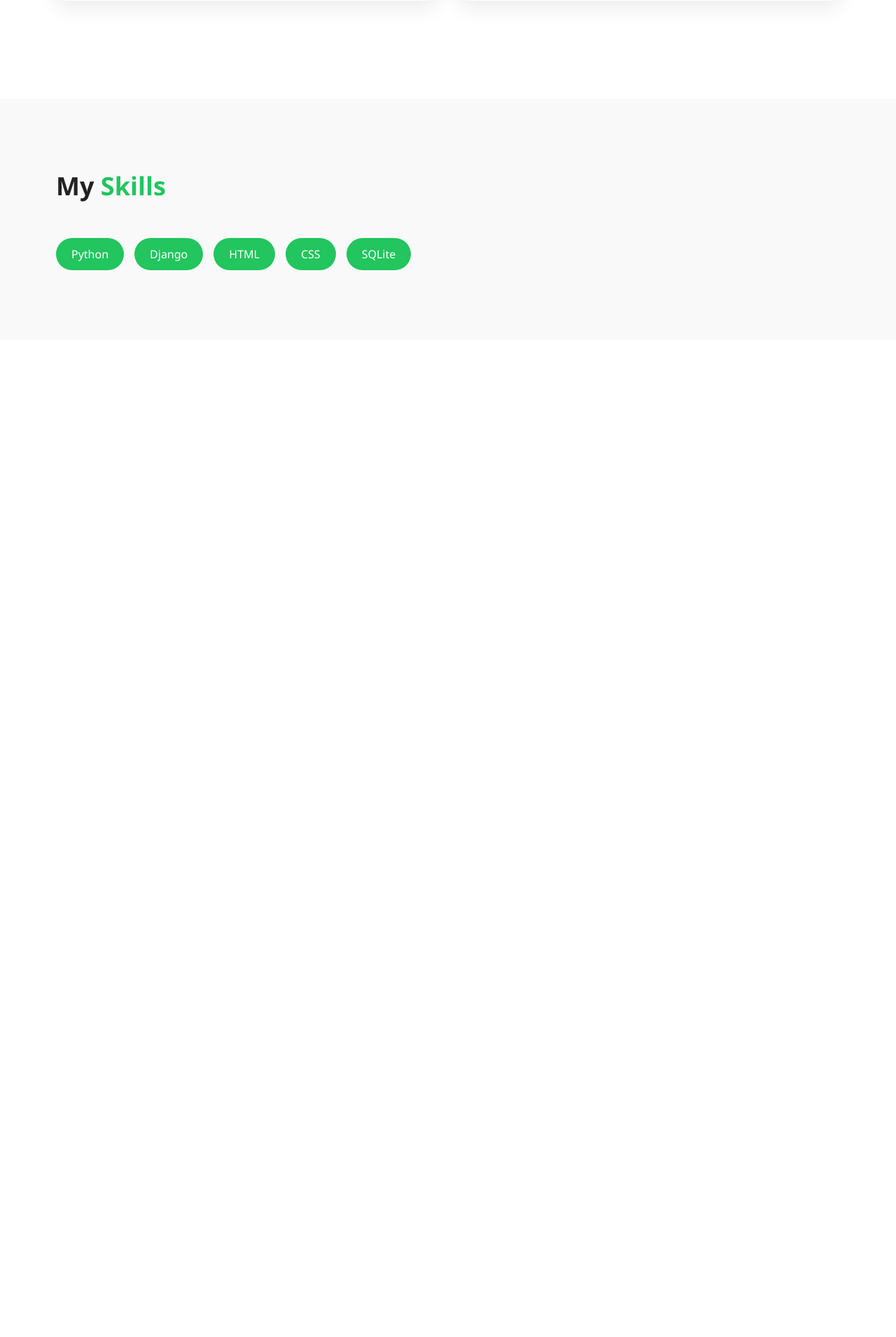
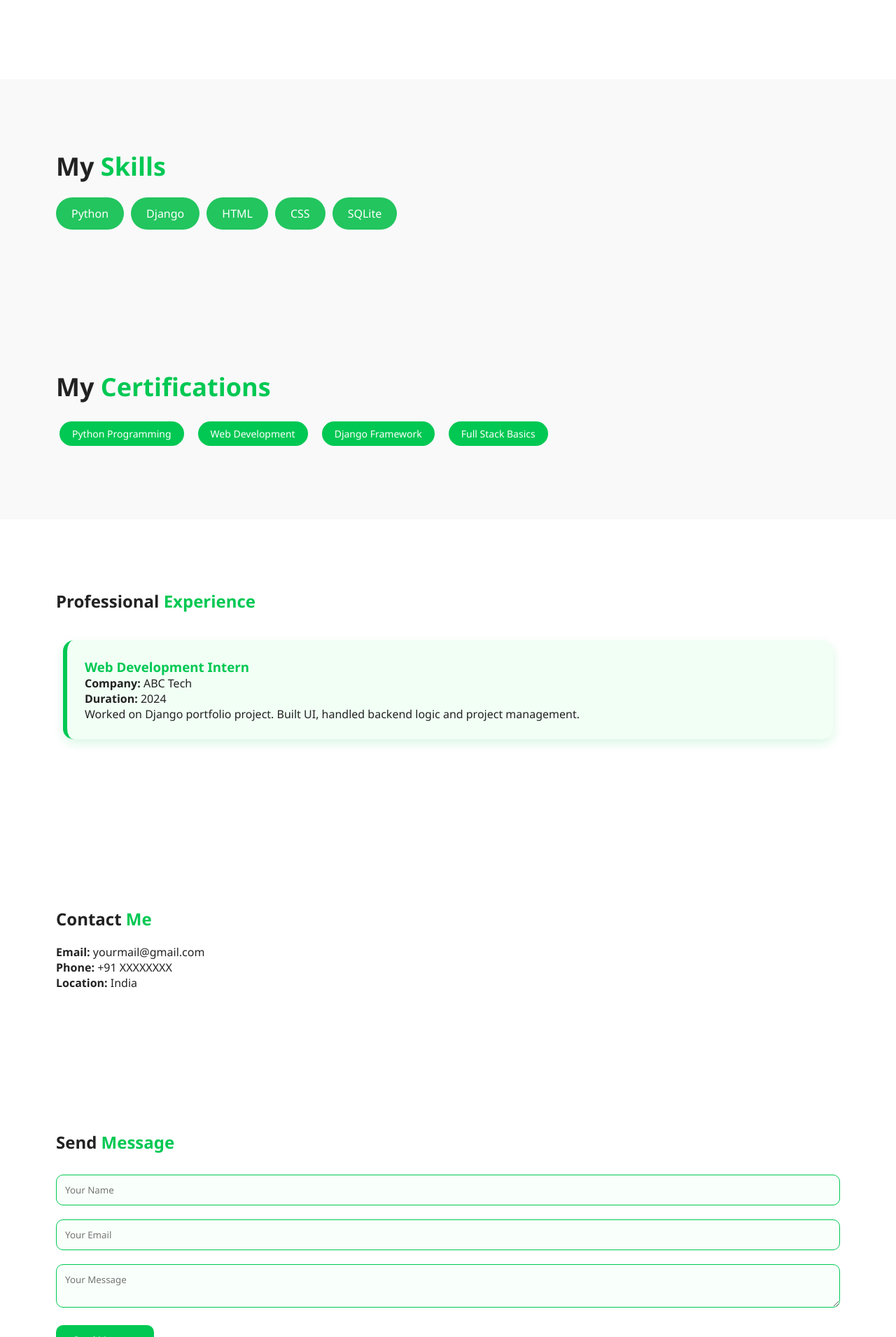
Before and after one commit to Megha-3009/portfolio-django, a Django app: page / in a window 1280 px wide. Shown: the part 1850-3760 px from the top of the page at 70% size. Before the commit the page ends 2236 px from the top, so only its background shows below. Run offline with Django 5.2, Linux system fonts and the light colour scheme; data comes from the database, SQL or seed files in the repository.

Commit message:
updated contact,certificate

```diff
--- a/home/static/home/style.css
+++ b/home/static/home/style.css
@@ -313,3 +313,123 @@ footer {
         text-align: center;
     }
 }
+/* GREEN THEME CARD */
+
+.project-card {
+    background: #f1fff5;
+    border-radius: 15px;
+    padding: 25px;
+    border-left: 6px solid #00c853;
+    box-shadow: 0 6px 15px rgba(0, 200, 83, 0.15);
+    transition: 0.3s;
+}
+
+.project-card:hover {
+    transform: translateY(-6px);
+    box-shadow: 0 10px 25px rgba(0, 200, 83, 0.25);
+}
+
+/* GRID */
+
+.project-grid {
+    display: flex;
+    flex-wrap: wrap;
+    gap: 25px;
+}
+
+/* HEADINGS */
+
+.section h2 {
+    margin-bottom: 20px;
+}
+
+.section h2 span {
+    color: #00c853;
+}
+
+/* CONTACT FORM GREEN */
+
+.contact-form input,
+.contact-form textarea {
+    width: 100%;
+    padding: 12px;
+    margin: 10px 0;
+    border-radius: 10px;
+    border: 1px solid #00c853;
+    background: #f9fffb;
+}
+
+.contact-form button {
+    background: #00c853;
+    color: white;
+    padding: 12px 25px;
+    border-radius: 10px;
+    border: none;
+    margin-top: 10px;
+    transition: 0.3s;
+}
+
+.contact-form button:hover {
+    background: #00b34a;
+}
+.skills-container {
+    display: flex;
+    flex-wrap: wrap;
+    gap: 12px;
+}
+
+.skill-pill {
+    background: #00c853;
+    color: white;
+    padding: 8px 18px;
+    border-radius: 25px;
+    font-size: 14px;
+}
+
+/* Contact Form Styling */
+
+.contact-form input,
+.contact-form textarea {
+    width: 100%;
+    padding: 12px;
+    margin: 10px 0;
+    border-radius: 10px;
+    border: 1px solid #00c853;
+    background: #f9fffb;
+}
+
+.contact-form button {
+    background: #00c853;
+    color: white;
+    padding: 12px 25px;
+    border-radius: 10px;
+    border: none;
+    margin-top: 10px;
+    transition: 0.3s;
+}
+
+.contact-form button:hover {
+    background: #00b34a;
+}
+
+/* Certification Pills */
+
+.skills {
+    display: flex;
+    flex-wrap: wrap;
+    gap: 10px;
+}
+
+
+#certifications h2 span {
+    color: #00c853;
+}
+#certifications .skill {
+    background: #00c853;
+    color: white;
+    padding: 8px 18px;
+    border-radius: 25px;
+    font-size: 14px;
+    margin: 5px;
+    display: inline-block;
+}
--- a/home/templates/home.html
+++ b/home/templates/home.html
@@ -116,4 +116,58 @@ document.getElementById("imageModal").onclick = function (e) {
         <div class="skill">Django</div>
         <div class="skill">HTML</div>
         <div class="skill">CSS</div>
-        <div class="skill">SQLite</d
+        <div class="skill">SQLite</div>
+         </div>
+</section>
+
+<!-- ================= CERTIFICATIONS ================= -->
+
+<section id="certifications" class="section light">
+    <h2 class="section-title">My <span>Certifications</span></h2>
+
+    <div class="skills">
+        <div class="skill">Python Programming</div>
+        <div class="skill">Web Development</div>
+        <div class="skill">Django Framework</div>
+        <div class="skill">Full Stack Basics</div>
+    </div>
+</section>
+
+
+
+    <!-- Experience Section -->
+<section id="experience" class="section">
+    <h2>Professional <span>Experience</span></h2>
+
+    <div class="project-card">
+        <h3 style="color:#00c853;">Web Development Intern</h3>
+        <p><strong>Company:</strong> ABC Tech</p>
+        <p><strong>Duration:</strong> 2024</p>
+        <p>
+            Worked on Django portfolio project.
+            Built UI, handled backend logic and project management.
+        </p>
+    </div>
+</section>
+
+<!-- Contact -->
+<section id="contact" class="section">
+    <h2>Contact <span>Me</span></h2>
+
+    <div class="contact-card">
+        <p><strong>Email:</strong> yourmail@gmail.com</p>
+        <p><strong>Phone:</strong> +91 XXXXXXXX</p>
+        <p><strong>Location:</strong> India</p>
+    </div>
+</section>
+
+<section class="section">
+    <h2>Send <span>Message</span></h2>
+
+    <form class="contact-form">
+        <input type="text" placeholder="Your Name" required>
+        <input type="email" placeholder="Your Email" required><br>
+        <textarea placeholder="Your Message" required></textarea><br>
+        <button type="submit">Send Message</button>
+    </form>
+</section>
```
Also changed, not shown: myproject/settings.py (+7 -1 lines).
